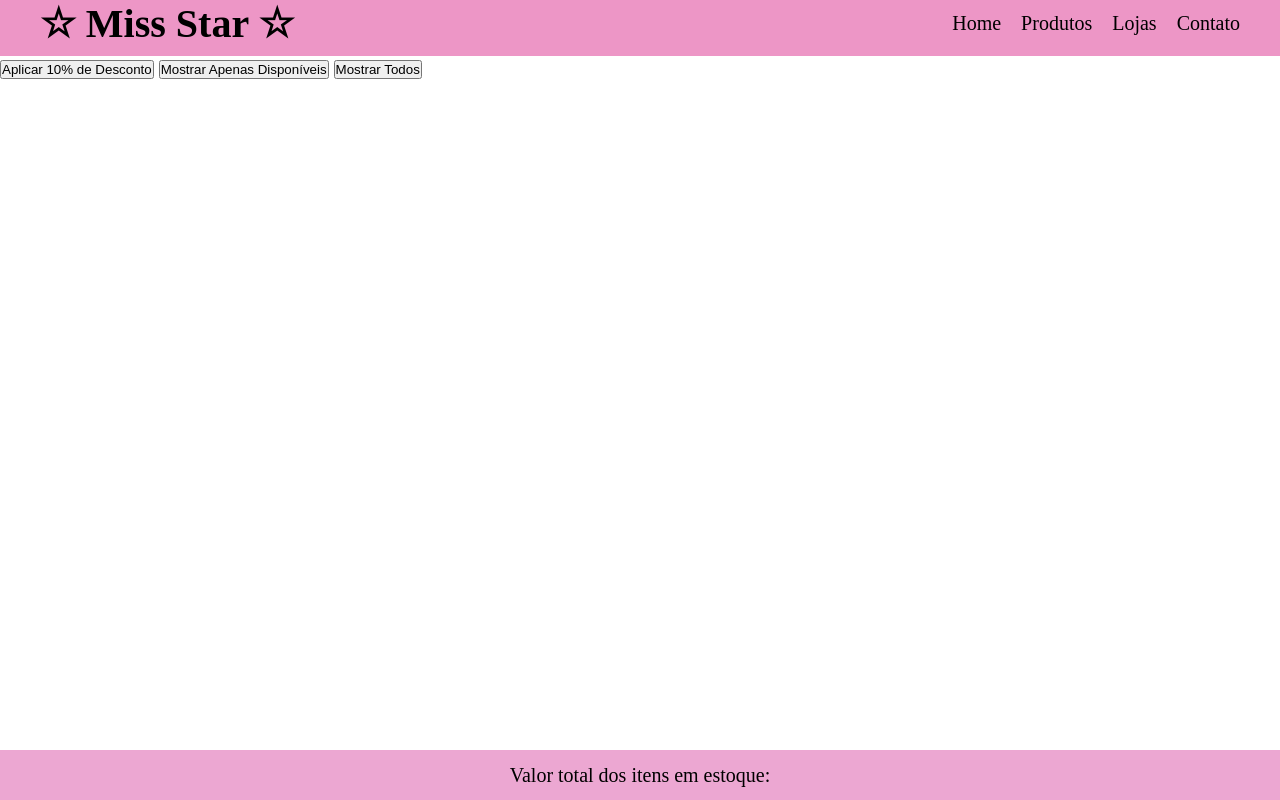
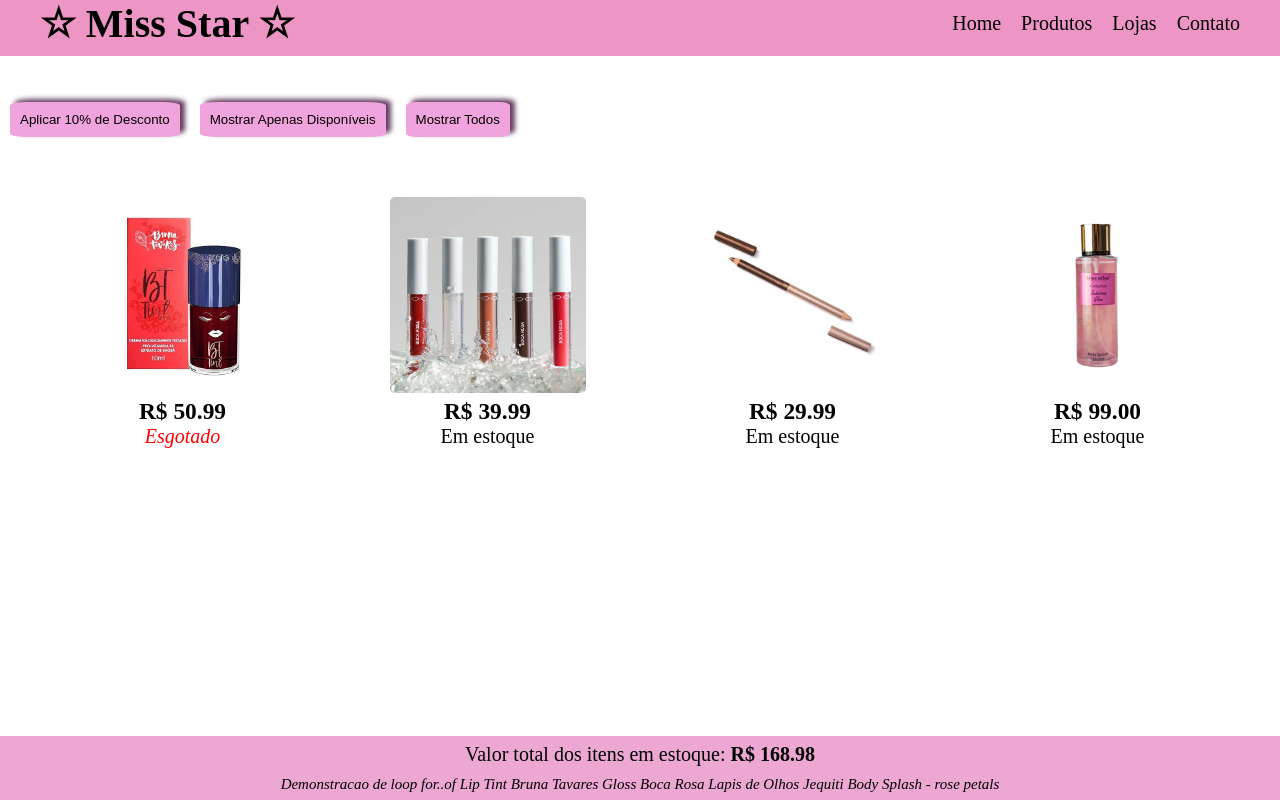
Before and after one commit to marythealice/atividades, a plain HTML site: page catalogo_refatorado/index.html in a window 1280 px wide. Drawn offline with Linux system fonts and the light colour scheme; a web font is replaced by a local one.

Commit message:
Termino do catalogo refatorado

```diff
--- a/catalogo_refatorado/script.js
+++ b/catalogo_refatorado/script.js
@@ -1,121 +1,113 @@
 // Declarando const produtos como array de objetos:
 
 const produtos = [
-    { nome: "Lip Tint Bruna Tavares", preco: 50.99, emEstoque: false, imagem: "/img/produto1.jpg" },
-    { nome: "Gloss Boca Rosa", preco: 39.99, emEstoque: true, imagem: "/img/produto2.jpg" },
-    { nome: "Lapis de Olhos Jequiti", preco: 29.99, emEstoque: true, imagem: "/img/produto3.jpg" },
-    { nome: "Body Splash - rose petals", preco: 99.00, emEstoque: true, imagem: "/img/produto4.jpg" }
-]
+    { nome: "Lip Tint Bruna Tavares", preco: 50.99, emEstoque: false, imagem: "./img/produto1.jpg" },
+    { nome: "Gloss Boca Rosa", preco: 39.99, emEstoque: true, imagem: "./img/produto2.jpg" },
+    { nome: "Lapis de Olhos Jequiti", preco: 29.99, emEstoque: true, imagem: "./img/produto3.jpg" },
+    { nome: "Body Splash - rose petals", preco: 99.00, emEstoque: true, imagem: "./img/produto4.jpg" }
+];
 
-// Funcao que recebe array de produtos
+const botaoAplicarDesconto = document.getElementById("btn-desconto");
+const botarMostrarDisponiveis = document.getElementById("btn-filtrar");
+const botaoMostrarTodos = document.getElementById("btn-mostrar-todos");
 
-function RenderizarProdutos(lista) {
+// Funcao que recebe array de produtos e o transforma produtos renderizados
+
+function renderizarProdutos(listaDeProdutos) {
     const grid = document.getElementById("product-grid")
-    grid.innerHTML = "" // limpando o grid
+    grid.innerHTML = ""; // limpando o grid
 
-    lista.forEach(produto => {
+    listaDeProdutos.forEach(produto => {
 
-        // criando o card
-        const card = document.createElement("div")
-        card.classList.add("card")
+        // criando elemento div com class card
+        const card = document.createElement("div");
+        card.classList.add("card");
 
-        // criando elemento para nome
-        const nome = document.createElement("h3")
-        nome.textContent = produto.nome // atribuindo o nome presente no objeto
+        // preenchendo o conteudo do card com innerHTML dentro do for each para renderizar todos os produtos presentes no array
 
-        // Preco formatado
-        /** @type {number} */
-        const preco = document.createElement("p")
-        preco.textContent = produto.preco.toLocaleString("pt-BR", {
-            style: "currency",
-            currency: "BRL"
-        })
+        card.innerHTML = `
+        <img src="${produto.imagem}" alt="${produto.nome}">
+        <h3>${produto.precoOriginal ? `<s style="color: gray; font-size: 20px;">R$ ${produto.precoOriginal.toFixed(2)}</s> ` : ''} R$ ${produto.preco.toFixed(2)}</h3>
+        <p class="${produto.emEstoque ? "" : "out-of-stock"}">
+            ${produto.emEstoque ? "Em estoque" : "Esgotado"}
+        </p>
 
-        const imagem = document.createElement("img");
-        imagem.src = produto.imagem
-        imagem.alt = produto.nome
+        `;
 
-        const status = document.createElement("p")
-        status.textContent = produto.emEstoque ? "Em estoque" : "Esgotado"
+        grid.appendChild(card);
 
-        if (!produto.emEstoque) {
-            status.classList.add("out-of-stock")
-        }
+    });
+}
 
-        card.appendChild(nome)
-        card.appendChild(preco)
-        card.appendChild(imagem)
-        card.appendChild(status)
+// Funcao que calcula o valor total de produtos em um array
 
-        grid.appendChild(card)
-    });
+function calcularValorDoEstoque(listaDeProdutos) {
 
+    const total = listaDeProdutos
+        .filter(produto => produto.emEstoque)
+        .reduce((soma, produto) => soma + produto.preco, 0);
 
-
-
+    const valorEstoque = document.getElementById("valor-total-estoque");
+    valorEstoque.textContent = `R$ ${total.toFixed(2)}`;
 
 }
 
-// console.table(produtos)
+// Funcao que aplica desconto nos precos de um objeto e retorna um novo array com o preco original e o com desconto
 
-// // Calcular e exibir no console o valor total de itens em estoque utilizando filter + reduce
+function aplicarDesconto(listaDeProdutos) {
+    return listaDeProdutos.map(produto => ({
+        ...produto,
+        precoOriginal: produto.preco,
+        preco: Number((produto.preco * 0.9).toFixed(2))
+    }))
+}
 
-// const valorTotalProdutosComDesconto = produtos.filter(produtos => produtos.emEstoque == true).reduce((soma, produto) => soma + produto.preco, 0)
 
-// console.log("Valor total dos produtos em estoque:")
-// console.log(valorTotalProdutosComDesconto.toFixed(2))
+// Funcao que retornar um novo array com apenas os produtos disponiveis
 
-// // Criar um novo array de objetos com 10% de desconto em cada preço usando map e exibir com console.log
+function retornaProdutosDisponiveis(listaDeProdutos) {
+    return listaDeProdutos.filter(produto => produto.emEstoque)
+}
 
-// const produtosComDesconto = produtos.map(produto => ({
-//     ...produto,
-//     preco: Number((produto.preco * 0.9).toExponential(2))
-// }))
 
-// console.log(produtosComDesconto)
+// Funcao que muda o conteudo da div com id log-loops para mostrar a iteracao de todos os produtos presentes no array inicial
 
-// // Filtrar apenas produtos disponíveis com filter e exibir no console
+function demonstrarLacosDeProdutos(listaDeProdutos) {
+    const divlogs = document.getElementById("log-loops");
+    let resultado = "";
+    resultado += "Demonstracao de loop for..of\n"
+    for (const produto of listaDeProdutos) {
+        resultado += ` ${produto.nome}`
+    };
 
-// const produtosEmEstoque = produtosComDesconto.filter(produto => produto.emEstoque)
+    divlogs.textContent = resultado;
+}
 
-// console.log("Produtos com desconto em estoque:")
+/* Colocando todas as funcoes dentro do evento DOMContentLoaded
+para que a pagina nao precise recarregar para exibir as funcoes
+manejadas pelos botoes
+*/
 
-// console.table(produtosEmEstoque)
+document.addEventListener("DOMContentLoaded", () => {
+    renderizarProdutos(produtos);
+    calcularValorDoEstoque(produtos);
+    demonstrarLacosDeProdutos(produtos);
 
-// // Iterar sobre produtos usando:
+    botaoAplicarDesconto.addEventListener('click', () => {
+        const produtosComDesconto = aplicarDesconto(produtos);
+        renderizarProdutos(produtosComDesconto);
+        calcularValorDoEstoque(produtosComDesconto);
+    })
 
-// //for...of para imprimir o nome de cada
+    botarMostrarDisponiveis.addEventListener('click', () => {
+        const produtosDisponiveis = retornaProdutosDisponiveis(produtos);
+        renderizarProdutos(produtosDisponiveis)
+        calcularValorDoEstoque(produtosDisponiveis)
+    })
 
-// console.log("Produtos disponiveis")
+    botaoMostrarTodos.addEventListener('click', () => {
+        renderizarProdutos(produtos)
+        calcularValorDoEstoque(produtos)
+    })
 
-// for (const produto of produtos) {
-//     console.log(`${produto.nome}`)
-// }
-
-// // while para percorrer o array e exibir cada nome
-
-// console.log("Produtos disponiveis")
-
-// let i = 0
-
-// while (i < produtos.length) {
-//     console.log(`${produtos[i].nome}`)
-//     i++
-// }
-
-// let restanteDosProdutos = produtos.length
-
-// // do...while para fazer uma contagem regressiva de quantos itens faltam processar
-
-// console.log("Contagem regressiva do processamento dos produtos")
-
-// do {
-//     console.log(`Faltam ${restanteDosProdutos} para processar`)
-//     restanteDosProdutos--
-// } while (restanteDosProdutos > 0)
-
-// // Chamar funcoes depois que html e css ja tiverem sido carregados
-
-document.addEventListener('DOMContentLoaded', () => {
-    console.log('O dom esta pronto')
 })
--- a/catalogo_refatorado/style.css
+++ b/catalogo_refatorado/style.css
@@ -54,6 +54,30 @@ main {
     grid-area: main;
 }
 
+.acoes {
+    display: flex;
+    align-items: center;
+    justify-content: start;
+    gap: 0 20px;
+    padding: 0 10px;
+
+}
+
+.acoes button {
+    border: none;
+    border-radius: 10%;
+    padding: 10px;
+    background-color: rgb(240, 163, 220);
+    box-shadow: 5px -3px 5px rgb(100, 61, 95);
+    transition: 0.3s ease-in-out;
+}
+
+.acoes button:hover {
+    background-color: rgb(243, 236, 243);
+    transform: scale(1.1);
+
+}
+
 .product-grid {
     display: grid;
     grid-template-columns: repeat(auto-fit, minmax(250px, 1fr));
@@ -62,19 +86,30 @@ main {
 }
 
 .product-grid img {
-    width: 100%;
+    width: 80%;
     height: auto;
     object-fit: cover;
+    border-radius: 5px;
+    transition: 0.3s ease-in-out;
+}
+
+.product-grid img:hover {
+    transform: scale(1.1);
 }
 
 .card {
-    border-radius: 10px;
+    text-align: center;
+    gap: 20px;
     padding: 20px;
-    box-shadow: 5px, -5px, 2px, color(rgb(230, 164, 202));
 }
 
 .out-of-stock {
     color: red;
+    font-style: italic;
+}
+
+#log-loops {
+    font-size: 15px;
     font-style: italic;
 }
 
@@ -86,8 +121,9 @@ footer {
     align-items: center;
     justify-content: center;
     margin-top: auto;
-    height: 50px;
+    height: 8%;
     width: 100%;
     position: fixed;
     bottom: 0;
+    gap: 10px;
 }
```
